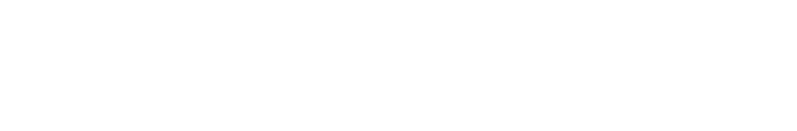
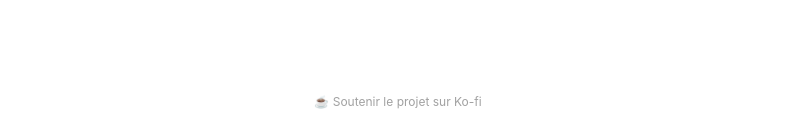
Before and after one commit to Nohzoh/guide-jep, a React (Vite) app: page /#/planning in a window 1280 px wide. Shown: the part 666-797 px from the top of the page, without its empty margins (242-1039 px from the left). Built offline with nearby package versions, Linux system fonts and the light colour scheme; no server answers.

Commit message:
Add a discreet Ko-fi link in the footer
Shown on every page, small and low-contrast so it doesn't compete
with the app itself.

```diff
--- a/src/App.tsx
+++ b/src/App.tsx
@@ -1,4 +1,5 @@
 import { HashRouter, Route, Routes } from 'react-router-dom'
+import { Footer } from './components/Footer'
 import { Nav } from './components/Nav'
 import { Browse } from './pages/Browse'
 import { EventDetail } from './pages/EventDetail'
@@ -15,6 +16,7 @@
           <Route path="/planning" element={<MyPlanning />} />
         </Routes>
       </main>
+      <Footer />
     </HashRouter>
   )
 }
--- /dev/null
+++ b/src/components/Footer.tsx
@@ -0,0 +1,14 @@
+export function Footer() {
+  return (
+    <footer className="mx-auto max-w-3xl px-4 py-6 text-center text-xs text-neutral-400 dark:text-neutral-600">
+      <a
+        href="https://ko-fi.com/tarnaud"
+        target="_blank"
+        rel="noopener noreferrer"
+        className="hover:text-neutral-600 dark:hover:text-neutral-400"
+      >
+        ☕ Soutenir le projet sur Ko-fi
+      </a>
+    </footer>
+  )
+}
```
